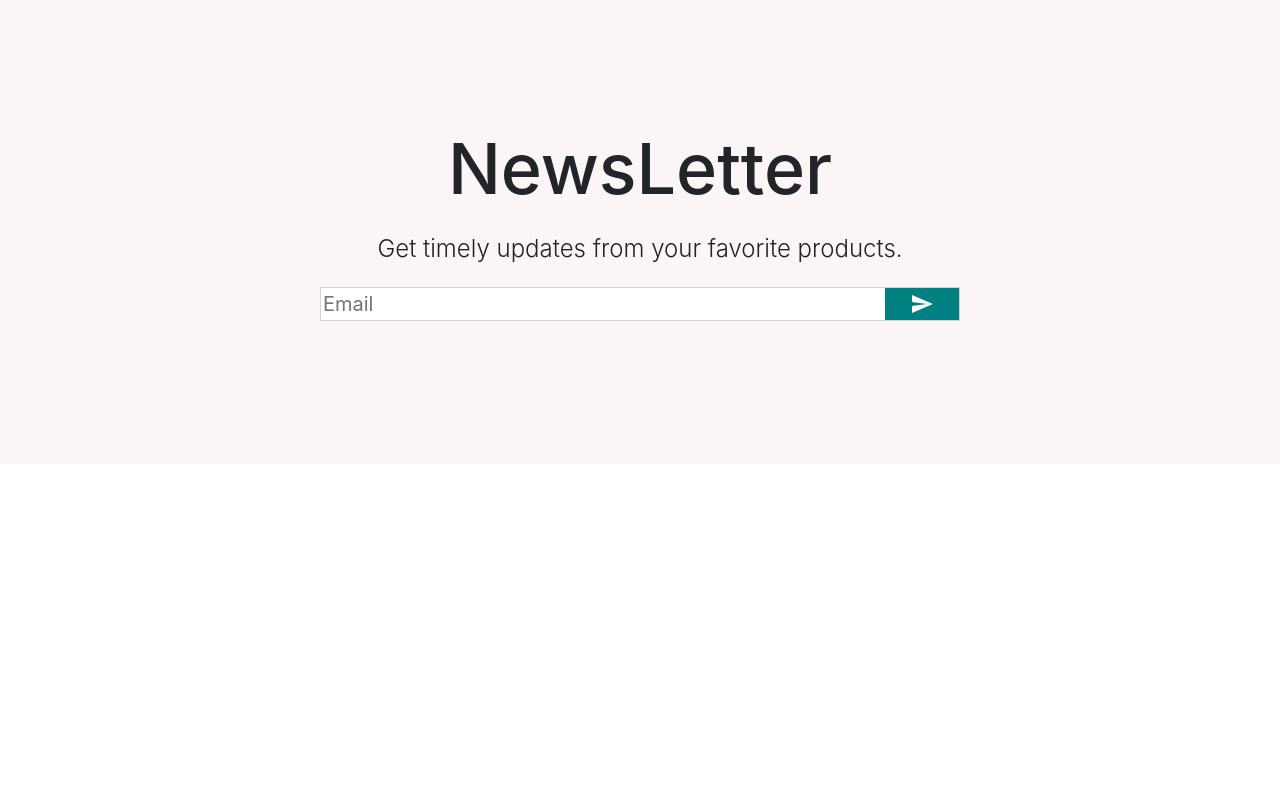
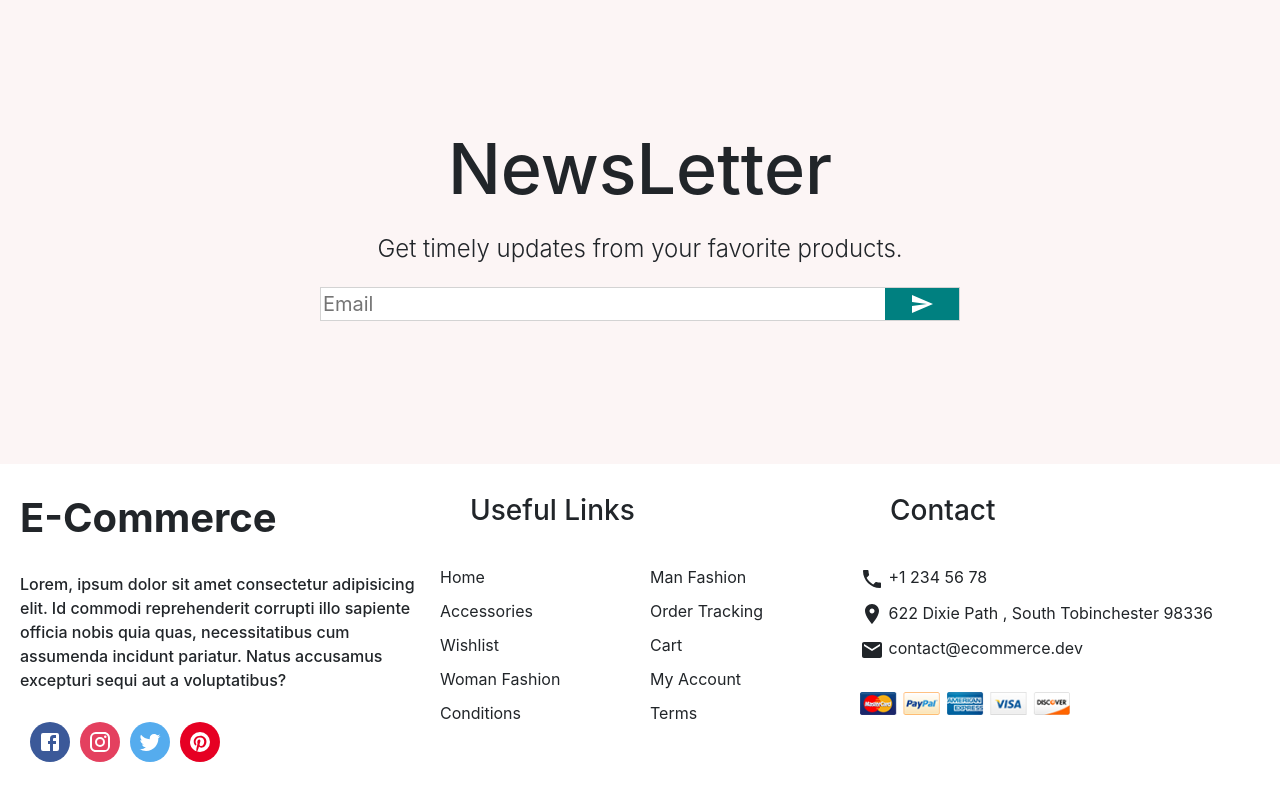
Before and after one commit to Abdurehman339/E-Commerce-App, a React (Create React App) app in the folder client/: page / in a window 1280 px wide. Shown: the part 2523-3323 px from the top of the page. Before the commit the page ends 2987 px from the top, so only its background shows below. Built offline with nearby package versions, Linux system fonts and the light colour scheme.

Commit message:
Added footer

```diff
--- /dev/null
+++ b/client/src/Components/Footer.jsx
@@ -0,0 +1,139 @@
+import React from "react";
+import styled from "styled-components";
+import Facebook from "@mui/icons-material/Facebook";
+import Instagram from "@mui/icons-material/Instagram";
+import Twitter from "@mui/icons-material/Twitter";
+import Pinterest from "@mui/icons-material/Pinterest";
+import LocalPhone from "@mui/icons-material/LocalPhone";
+import LocationOn from "@mui/icons-material/LocationOn";
+import Email from "@mui/icons-material/Email";
+import payment from "../Images/payment.png";
+
+const Container = styled.div`
+  display: flex;
+  padding-bottom: 30px;
+`;
+const Left = styled.div`
+  padding-left: 20px;
+  flex: 1;
+`;
+const Logo = styled.h1`
+  font-weight: bold;
+  margin: 30px 0;
+`;
+const Description = styled.p`
+  font-weight: 500;
+  margin-bottom: 30px;
+`;
+const SocialContainer = styled.div`
+  display: flex;
+  margin-bottom: 10px;
+`;
+const SocialIcon = styled.div`
+  width: 40px;
+  height: 40px;
+  border-radius: 50%;
+  display: flex;
+  align-items: center;
+  justify-content: center;
+  margin-left: 10px;
+  cursor: pointer;
+  color: white;
+  background-color: #${(props) => props.bg};
+  transition: all 0.2s ease;
+  &:hover {
+    transform: scale(1.1);
+  }
+`;
+const Center = styled.div`
+  flex: 1;
+`;
+const Title = styled.h2`
+  padding: 30px;
+  font-size: 28px;
+`;
+const List = styled.ul`
+  margin: 0;
+  padding: 0;
+  list-style: none;
+  display: flex;
+  flex-wrap: wrap;
+`;
+const ListItems = styled.li`
+  width: 50%;
+  margin-bottom: 10px;
+  cursor: pointer;
+`;
+
+const Right = styled.div`
+  flex: 1;
+`;
+const ContactItems = styled.div`
+  margin-bottom: 10px;
+  cursor: pointer;
+`;
+const Payment = styled.img`
+  margin: 20px 0;
+  cursor: pointer;
+  width: 50%;
+`;
+
+const Footer = () => {
+  return (
+    <Container>
+      <Left>
+        <Logo>E-Commerce</Logo>
+        <Description>
+          Lorem, ipsum dolor sit amet consectetur adipisicing elit. Id commodi
+          reprehenderit corrupti illo sapiente officia nobis quia quas,
+          necessitatibus cum assumenda incidunt pariatur. Natus accusamus
+          excepturi sequi aut a voluptatibus?
+        </Description>
+        <SocialContainer>
+          <SocialIcon bg="3B5999">
+            <Facebook />
+          </SocialIcon>
+          <SocialIcon bg="E4405F">
+            <Instagram />
+          </SocialIcon>
+          <SocialIcon bg="55ACEE">
+            <Twitter />
+          </SocialIcon>
+          <SocialIcon bg="E60023">
+            <Pinterest />
+          </SocialIcon>
+        </SocialContainer>
+      </Left>
+      <Center>
+        <Title>Useful Links</Title>
+        <List>
+          <ListItems>Home</ListItems>
+          <ListItems>Man Fashion</ListItems>
+          <ListItems>Accessories</ListItems>
+          <ListItems>Order Tracking</ListItems>
+          <ListItems>Wishlist</ListItems>
+          <ListItems>Cart</ListItems>
+          <ListItems>Woman Fashion</ListItems>
+          <ListItems>My Account</ListItems>
+          <ListItems>Conditions</ListItems>
+          <ListItems>Terms</ListItems>
+        </List>
+      </Center>
+      <Right>
+        <Title>Contact</Title>
+        <ContactItems>
+          <LocalPhone /> +1 234 56 78
+        </ContactItems>
+        <ContactItems>
+          <LocationOn /> 622 Dixie Path , South Tobinchester 98336
+        </ContactItems>
+        <ContactItems>
+          <Email /> contact@ecommerce.dev
+        </ContactItems>
+        <Payment src={payment} />
+      </Right>
+    </Container>
+  );
+};
+
+export default Footer;
--- a/client/src/Components/NewsLetter.jsx
+++ b/client/src/Components/NewsLetter.jsx
@@ -49,8 +49,7 @@ const NewsLetter = () => {
       <InputContainer>
         <Input placeholder='Email'/>
         <Button>
-            <Send style={{
-                            }}/>
+            <Send/>
         </Button>
       </InputContainer>
     </Container>
--- a/client/src/Pages/Home.jsx
+++ b/client/src/Pages/Home.jsx
@@ -5,6 +5,7 @@ import Slider from '../Components/Slider'
 import Categories from '../Components/Categories'
 import Products from '../Components/Products'
 import NewsLetter from '../Components/NewsLetter'
+import Footer from '../Components/Footer'
 
 const Home = () => {
   return (
@@ -15,6 +16,7 @@ const Home = () => {
       <Categories/>
       <Products/>
       <NewsLetter/>
+      <Footer/>
     </div>
   )
 }
```
Also changed, not shown: client/src/Images/payment.png (added).
